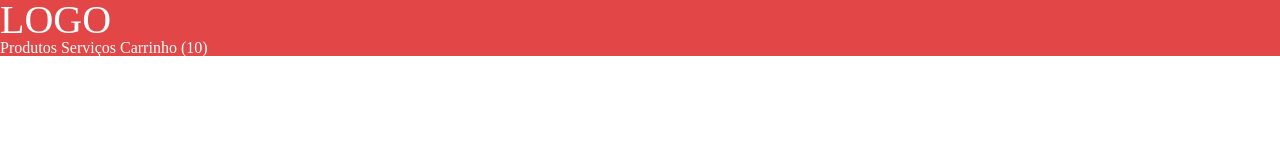
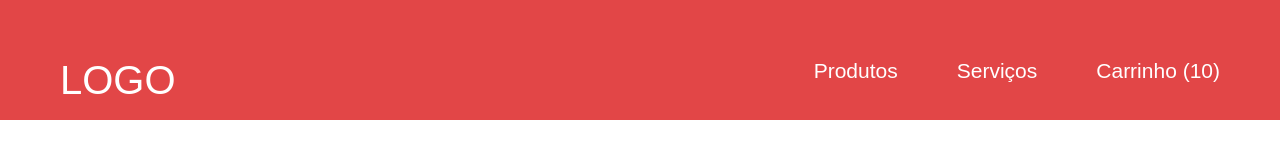
Before and after one commit to ssamuel645/loja-fone, a plain HTML site: page index.html in a window 1280 px wide. Drawn offline with Linux system fonts and the light colour scheme.

Commit message:
Desafios 002 prontos

```diff
--- a/header.css
+++ b/header.css
@@ -1,16 +1,25 @@
 header {
   background-color: #e24647;
+  padding: 60px;
 }
 
 h1,
 a {
   color: #fff;
+  font-family: sans-serif;
 }
 
 h1 {
   font-size: 40px;
+  float: left;
+}
+
+nav {
+  float: Right;
 }
 
 a {
   text-decoration: none;
+  font-size: 21px;
+  margin-left: 55px;
 }
```
